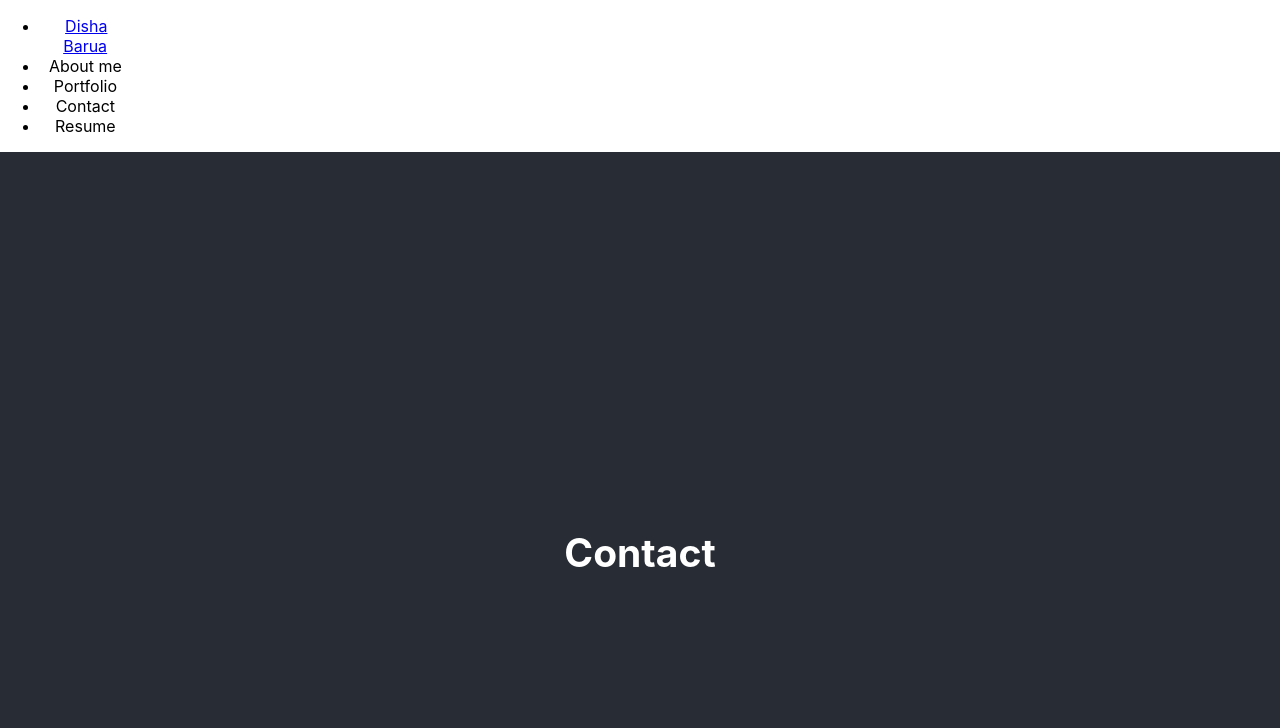
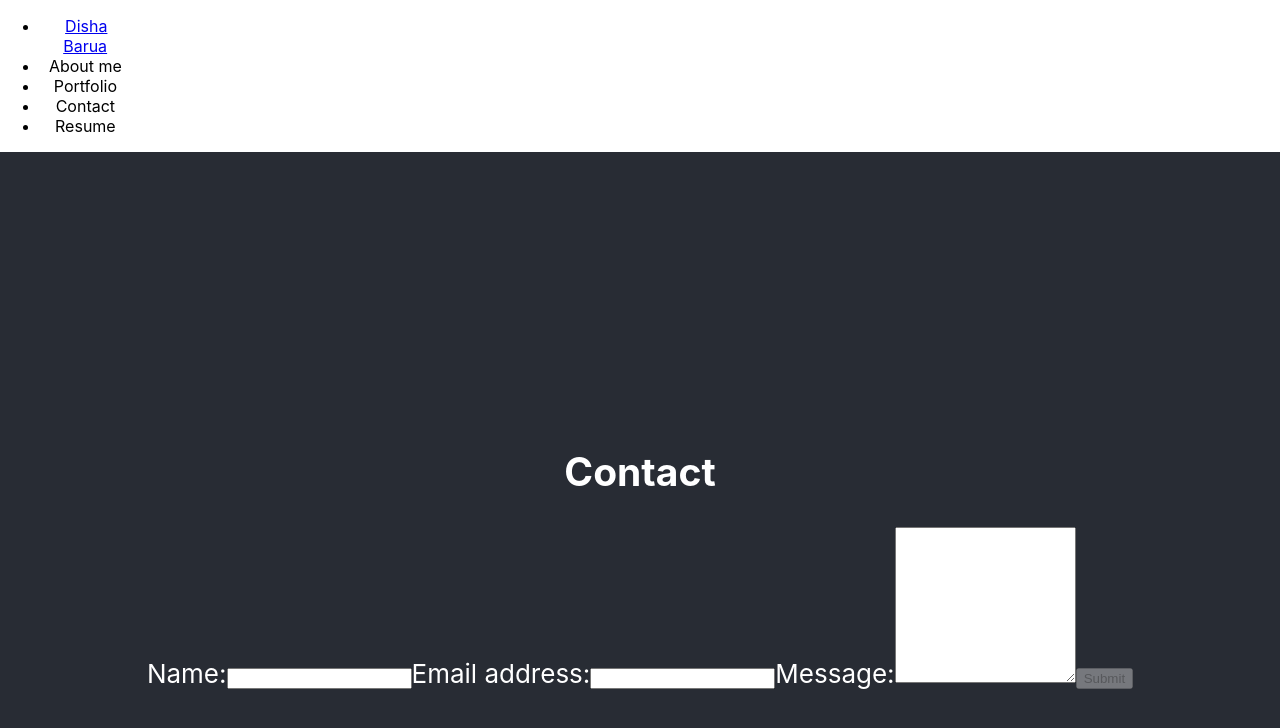
Before and after one commit to Disha2022/react-portfolio, a React (Create React App) app: page / in a window 1280 px wide. Both pictures are taken after a click on the element "Contact". Shown: the top 728 px of the page. Built offline with nearby package versions, Linux system fonts and the light colour scheme.

Commit message:
add contact and resume content

```diff
--- a/src/components/pages/Contact/index.js
+++ b/src/components/pages/Contact/index.js
@@ -5,6 +5,21 @@ function Contact() {
             <h2>
                 Contact
             </h2>
+            <form>
+                <label>
+                    Name:
+                    <input type="text" name="name" />
+                </label>
+                <label>
+                    Email address:
+                    <input type="email" name="email" />
+                </label>
+                <label>
+                    Message:
+                    <textarea id="message" name="message" rows="10" />
+                </label>
+                <input type="submit" value="Submit" disabled />
+            </form>
         </>
     );
 }
--- a/src/components/pages/Resume/index.js
+++ b/src/components/pages/Resume/index.js
@@ -7,8 +7,32 @@ function Resume() {
             <p>
                 Download my <a href="/assets/resume.pdf" download>resume</a>
             </p>
+            <h3>
+                Front-end Proficiencies
+            </h3>
+            <ul>
+                <li>JavaScript</li>
+                <li>React</li>
+                <li>JQuery</li>
+                <li>Bootstrap</li>
+                <li>HTML</li>
+                <li>CSS</li>
+                <li>responsive design</li>
+            </ul>
+
+            <h3>
+                Back-end Proficiencies
+            </h3>
+            <ul>
+                <li>NodeJS</li>
+                <li>ExpressJS</li>
+                <li>APIs</li>
+                <li>MongoDB</li>
+                <li>MySQL</li>
+            </ul>
         </>
     );
 }
 
+
 export default Resume;
```
